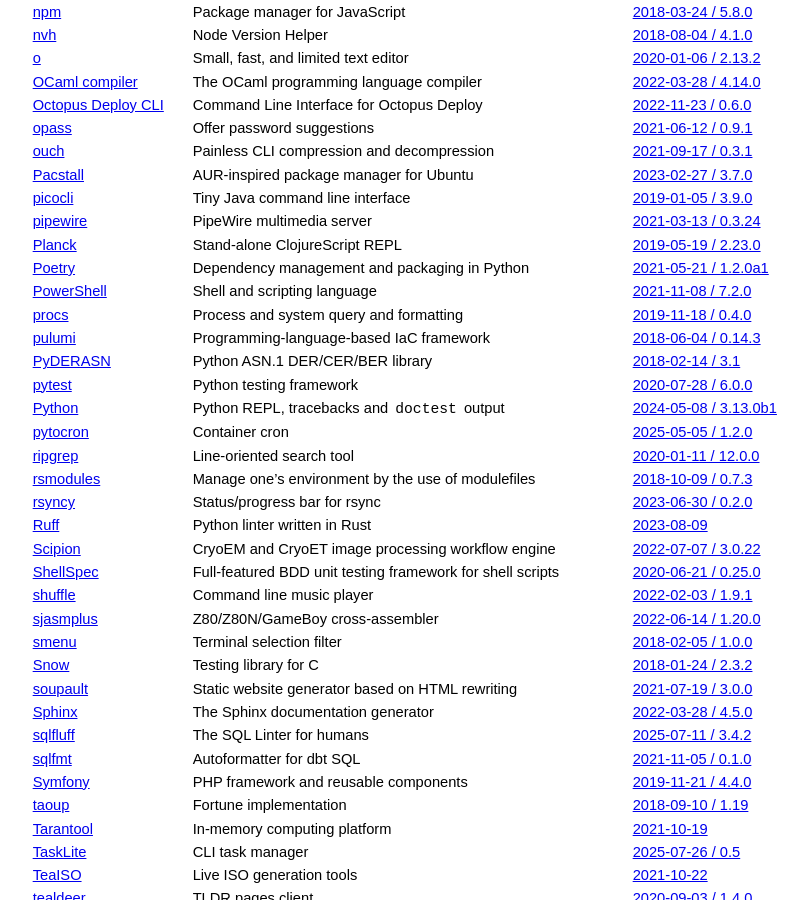
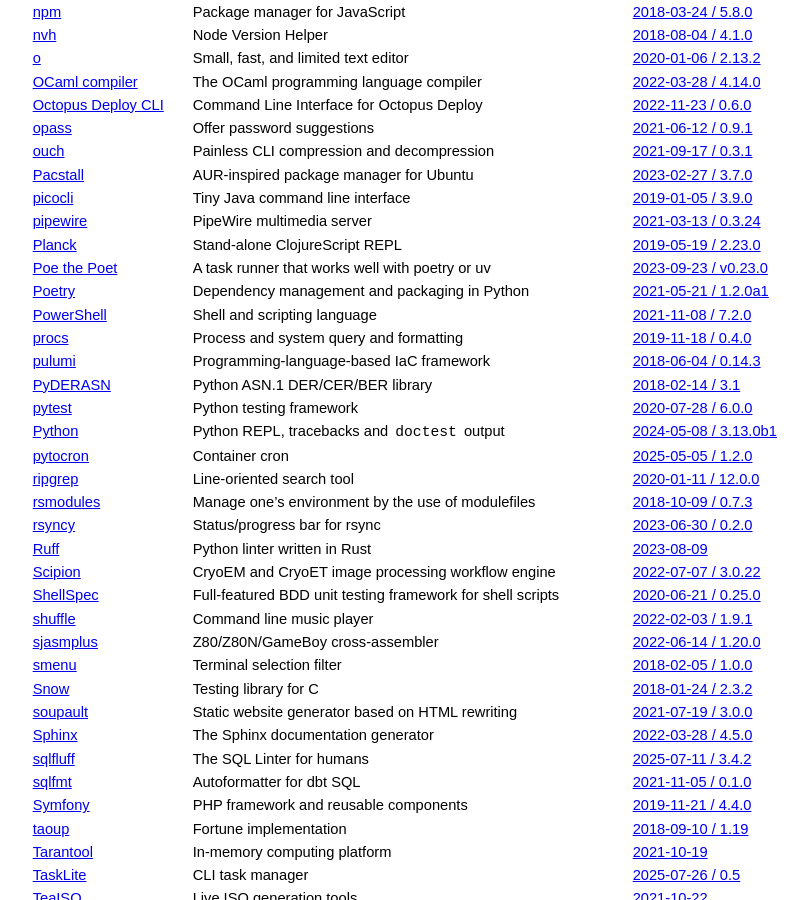
Before and after one commit to jcs/no_color, a Jekyll site: the page built from index.md, in a window 1280 px wide and 900 px high, scrolled down 5620 px. Shown: the whole window, without its empty margins (211-1019 px from the left). Built offline with Jekyll 4.4.1, drawn with Linux system fonts in a browser that asks for light colours; our own code applies the rules of GitHub Pages for plain Markdown files.

Commit message:
Add 'Poe the Poet' to Software directly supporting NO_COLOR (#321)

```diff
--- a/index.md
+++ b/index.md
@@ -278,6 +278,7 @@ color by default via `NO_COLOR`.
 | [picocli](https://github.com/remkop/picocli/) | Tiny Java command line interface | [2019-01-05 / 3.9.0](https://github.com/remkop/picocli/releases/tag/v3.9.0#3.9.0-ANSI-heuristics) |
 | [pipewire](https://pipewire.org/) | PipeWire multimedia server | [2021-03-13 / 0.3.24](https://gitlab.freedesktop.org/pipewire/pipewire/-/commit/c974318686ced66546861494509d2ee93fc110d9) |
 | [Planck](https://planck-repl.org/) | Stand-alone ClojureScript REPL | [2019-05-19 / 2.23.0](https://github.com/planck-repl/planck/releases/tag/2.23.0) |
+| [Poe the Poet](https://github.com/nat-n/poethepoet) | A task runner that works well with poetry or uv | [2023-09-23 / v0.23.0](https://github.com/nat-n/poethepoet/releases/tag/v0.23.0) |
 | [Poetry](https://github.com/python-poetry/poetry) | Dependency management and packaging in Python | [2021-05-21 / 1.2.0a1](https://github.com/python-poetry/poetry/releases/tag/1.2.0a1) |
 | [PowerShell](https://microsoft.com/PowerShell) | Shell and scripting language | [2021-11-08 / 7.2.0](https://docs.microsoft.com/powershell/scripting/whats-new/what-s-new-in-powershell-72) |
 | [procs](https://github.com/c-blake/procs) | Process and system query and formatting | [2019-11-18 / 0.4.0](https://github.com/c-blake/procs/commit/7d19fc184f8c29481dd5a4c4d5d26c671c2c0a4c) |
```
